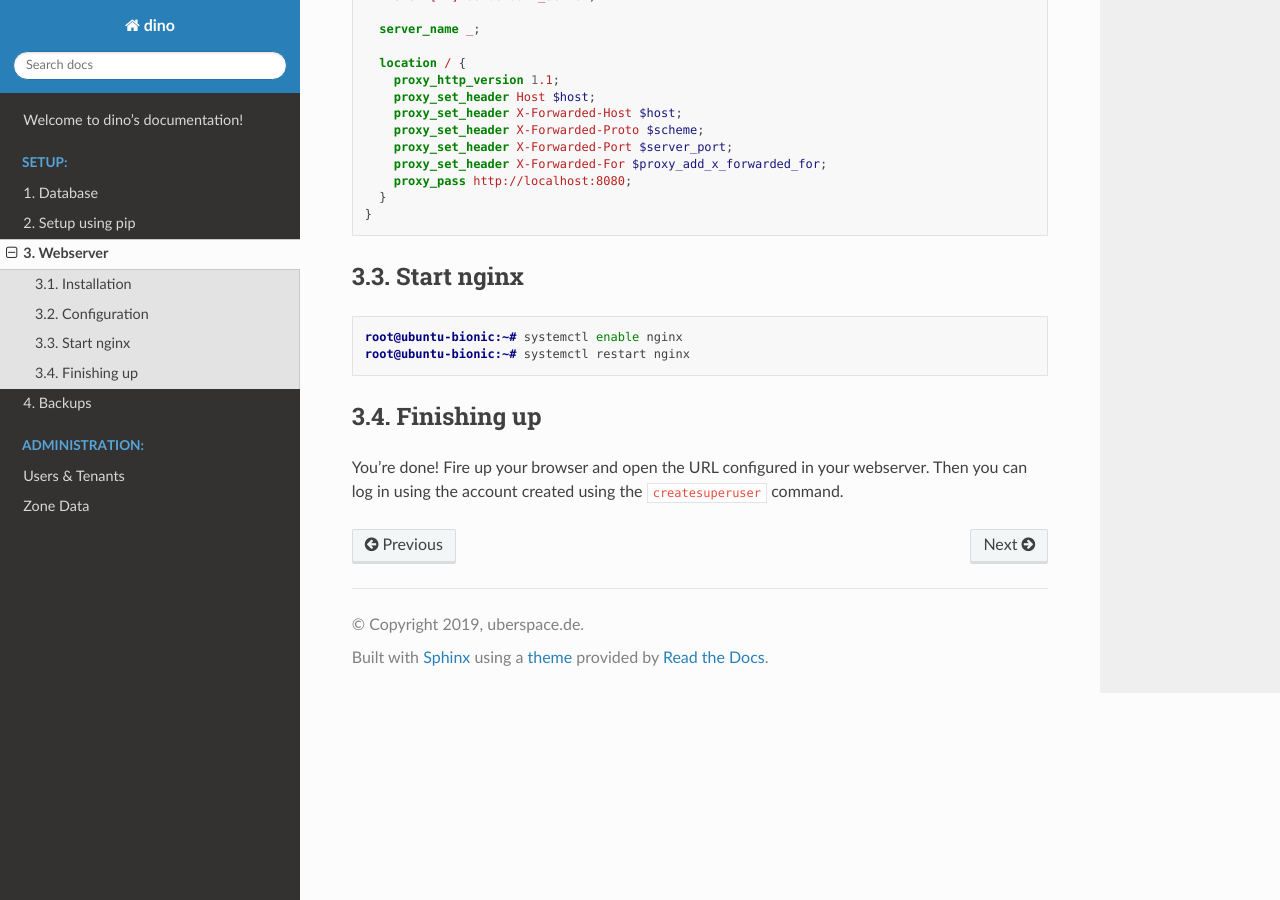
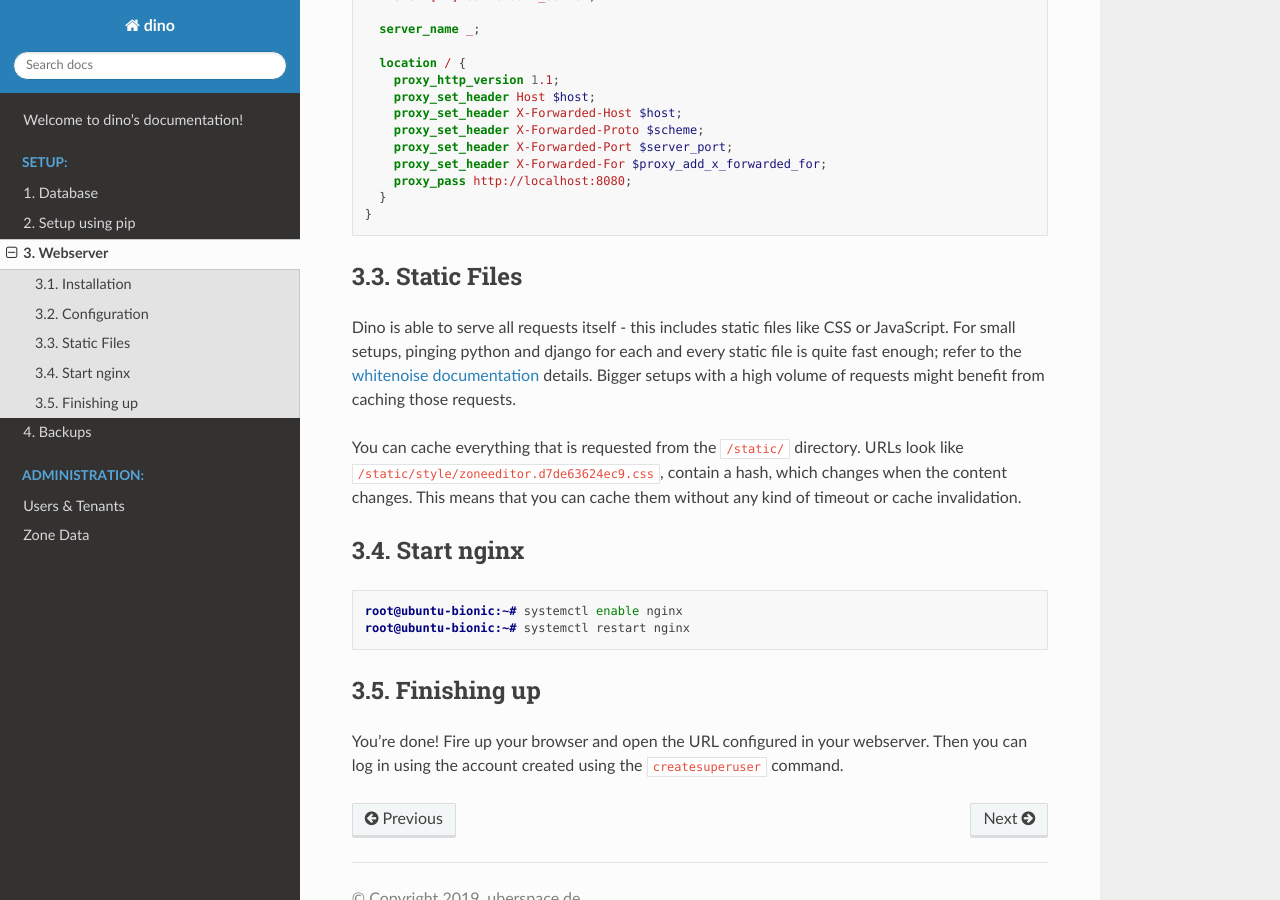
Before and after one commit to Uberspace/dino, a Sphinx documentation site: the page built from doc/webserver.rst, in a window 1280 px wide and 900 px high, scrolled down 1058 px. Built offline with Sphinx 7.4.7 and the Read the Docs theme 2.0.0, drawn with Linux system fonts in a browser that asks for light colours; the version number could not be read and is left out.

Commit message:
docs: explain static file handling

```diff
--- a/doc/webserver.rst
+++ b/doc/webserver.rst
@@ -64,6 +64,22 @@ Then, create our new configuration in ``/etc/nginx/sites-enabled/dino``:
     }
   }
 
+Static Files
+------------
+
+Dino is able to serve all requests itself - this includes static files like
+CSS or JavaScript. For small setups, pinging python and django for each and
+every static file is quite fast enough; refer to the `whitenoise documentation`_
+details. Bigger setups with a high volume of requests might benefit from caching
+those requests.
+
+You can cache everything that is requested from the ``/static/`` directory. URLs
+look like ``/static/style/zoneeditor.d7de63624ec9.css``, contain a hash, which
+changes when the content changes. This means that you can cache them without any
+kind of timeout or cache invalidation.
+
+.. _`whitenoise documentation`: http://whitenoise.evans.io/en/stable/index.html#isn-t-serving-static-files-from-python-horribly-inefficient
+
 Start nginx
 -----------
 
```
